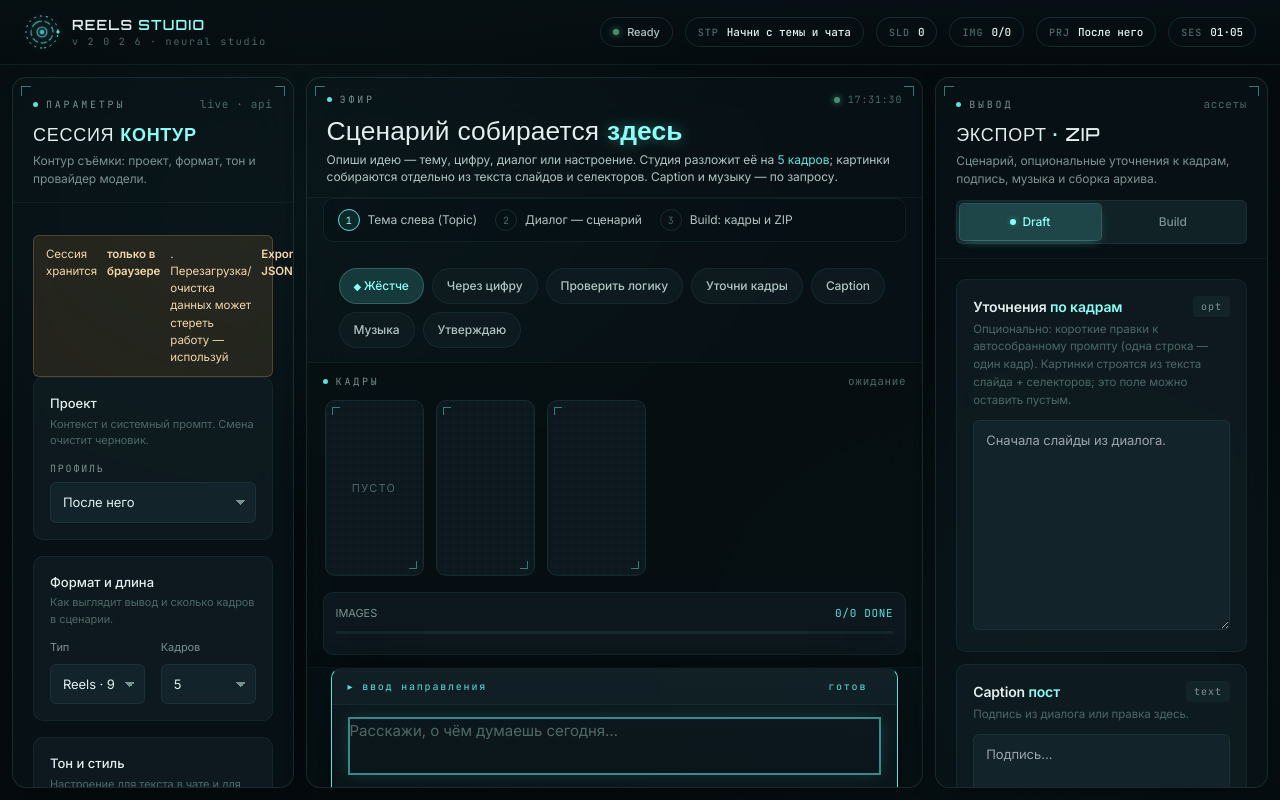
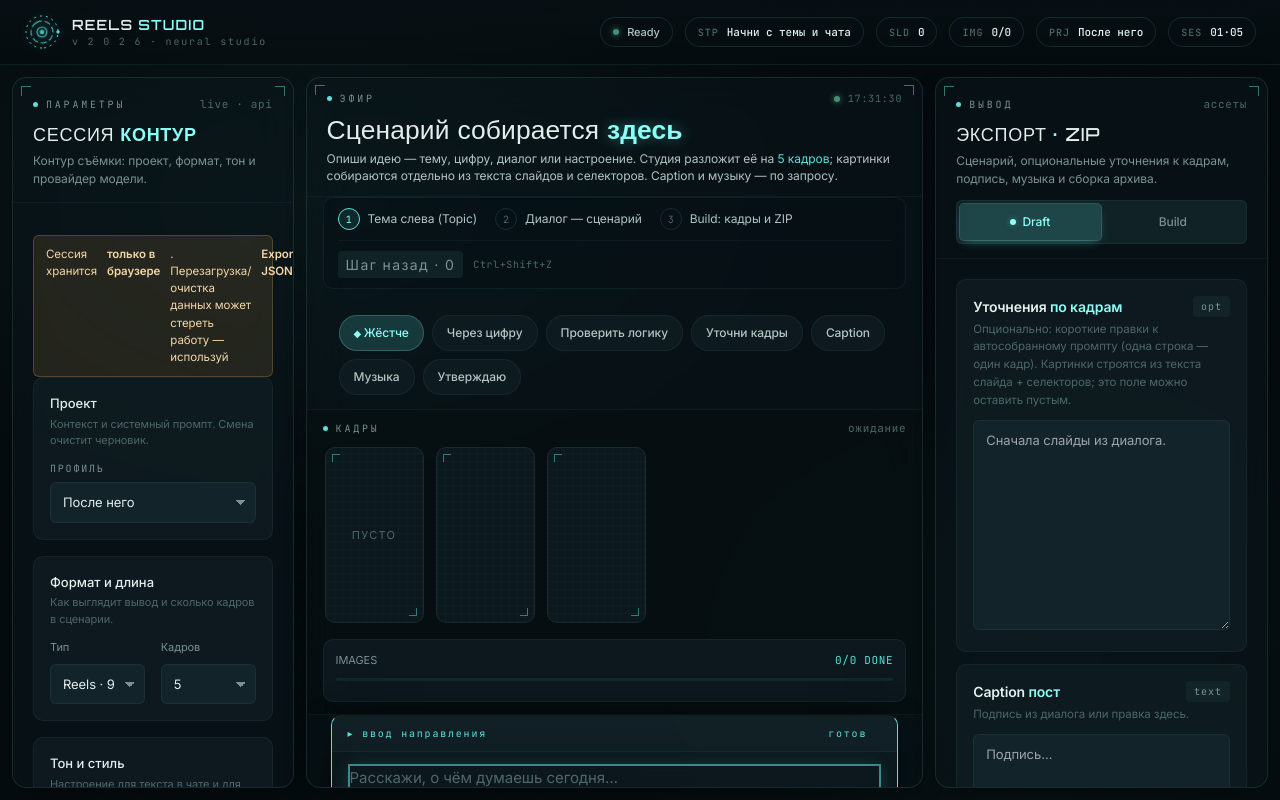
Before and after one commit to zobnin8-ux/AI-Reels-Studio, a Next.js app: page / in a window 1280 px wide. Built offline with nearby package versions, Linux system fonts and the light colour scheme.

Commit message:
Update v2026-app.css and DialoguePanel.tsx

```diff
--- a/src/app/v2026-app.css
+++ b/src/app/v2026-app.css
@@ -338,6 +338,22 @@ aside.panel.anim-4 .panel-strip {
   background: var(--ok-tint);
 }
 
+.flow-hint-actions {
+  display: flex;
+  flex-wrap: wrap;
+  align-items: center;
+  gap: 10px;
+  margin-top: 10px;
+  padding-top: 10px;
+  border-top: 1px solid var(--border-divider);
+}
+.flow-hint-kbd {
+  font-family: var(--font-jetbrains), "JetBrains Mono", monospace;
+  font-size: 10px;
+  letter-spacing: 0.06em;
+  color: var(--text-muted);
+}
+
 .bubble .bubble-role {
   font-family: "JetBrains Mono", monospace;
   font-size: 10px;
--- a/src/components/DialoguePanel.tsx
+++ b/src/components/DialoguePanel.tsx
@@ -1,6 +1,6 @@
 "use client";
 
-import { useEffect, useRef, useState } from "react";
+import { useCallback, useEffect, useRef, useState } from "react";
 import { useStudioActivity } from "@/lib/studio-activity";
 import { useStudio } from "@/lib/studio-store";
 import { getSoundEnabled, playSendClick, setSoundEnabled } from "@/lib/ui-sound";
@@ -32,6 +32,15 @@ import {
 
 function uid(p: string) {
   return `${p}_${Math.random().toString(16).slice(2)}`;
+}
+
+const MAX_SESSION_UNDO = 8;
+
+function cloneSessionState(s: StudioState): StudioState {
+  if (typeof structuredClone === "function") {
+    return structuredClone(s);
+  }
+  return JSON.parse(JSON.stringify(s)) as StudioState;
 }
 
 function tryExtractJson(text: string): Record<string, unknown> | null {
@@ -126,6 +135,9 @@ export function DialoguePanel() {
   const inputRef = useRef<HTMLTextAreaElement>(null);
   const seenMessageIdsRef = useRef<Set<string>>(new Set());
   const followNextRef = useRef(true);
+  /** Полные снимки сессии до каждого успешного хода (откат ⌘/Ctrl+Shift+Z). */
+  const sessionUndoStackRef = useRef<StudioState[]>([]);
+  const [sessionUndoDepth, setSessionUndoDepth] = useState(0);
 
   useEffect(() => {
     setSoundOn(getSoundEnabled());
@@ -172,6 +184,38 @@ export function DialoguePanel() {
     if (d < 80) setShowJumpLatest(false);
   }
 
+  function pushSessionUndoSnapshot(snapshot: StudioState) {
+    sessionUndoStackRef.current = [
+      ...sessionUndoStackRef.current.slice(-(MAX_SESSION_UNDO - 1)),
+      cloneSessionState(snapshot)
+    ];
+    setSessionUndoDepth(sessionUndoStackRef.current.length);
+  }
+
+  const applySessionHistoryUndo = useCallback(() => {
+    if (busy) return;
+    const prev = sessionUndoStackRef.current.pop();
+    if (!prev) return;
+    setSessionUndoDepth(sessionUndoStackRef.current.length);
+    setTurnResults(null);
+    dispatch({ type: "replace", state: prev });
+  }, [busy, dispatch]);
+
+  useEffect(() => {
+    function onKeyDown(e: KeyboardEvent) {
+      const mod = e.ctrlKey || e.metaKey;
+      if (!mod || !e.shiftKey) return;
+      if (e.code !== "KeyZ") return;
+      const t = e.target as HTMLElement | null;
+      if (t?.closest?.("textarea, input, select, [contenteditable='true']")) return;
+      if (sessionUndoStackRef.current.length === 0) return;
+      e.preventDefault();
+      applySessionHistoryUndo();
+    }
+    window.addEventListener("keydown", onKeyDown);
+    return () => window.removeEventListener("keydown", onKeyDown);
+  }, [applySessionHistoryUndo]);
+
   async function runTurn(userText: string) {
     const text = userText.trim();
     if (!text || busy) return;
@@ -183,6 +227,9 @@ export function DialoguePanel() {
     const history = state.messages.map((m) => ({ role: m.role, content: m.content }));
     try {
       const { reply, statePatch } = await sendDialogueTurn(state, text, history);
+
+      // Снимок полной сессии до применения ответа этого хода (включая откат автогенерации кадров в этом ходу).
+      pushSessionUndoSnapshot(state);
 
       const userMsg: ChatMessage = { id: uid("u"), role: "user", content: text };
       const cleanedReply = sanitizeModelReplyForDisplay(reply);
@@ -382,6 +429,19 @@ export function DialoguePanel() {
             Build: кадры и ZIP
           </li>
         </ol>
+        <div className="flow-hint-actions">
+          <button
+            type="button"
+            className="asset-badge"
+            disabled={busy || sessionUndoDepth === 0}
+            onClick={() => applySessionHistoryUndo()}
+            title="Откатить последний успешный ход диалога (сообщения и состояние сессии). Горячие клавиши: Ctrl+Shift+Z или ⌘+Shift+Z"
+            aria-label="Откатить последний ход диалога"
+          >
+            Шаг назад · {sessionUndoDepth}
+          </button>
+          <span className="flow-hint-kbd">Ctrl+Shift+Z</span>
+        </div>
       </nav>
 
       <div className="prompts">
@@ -425,6 +485,8 @@ export function DialoguePanel() {
             type="button"
             className="asset-badge"
             onClick={() => {
+              sessionUndoStackRef.current = [];
+              setSessionUndoDepth(0);
               dispatch({ type: "replace", state: turnResults.undoState });
               setTurnResults(null);
             }}
```
